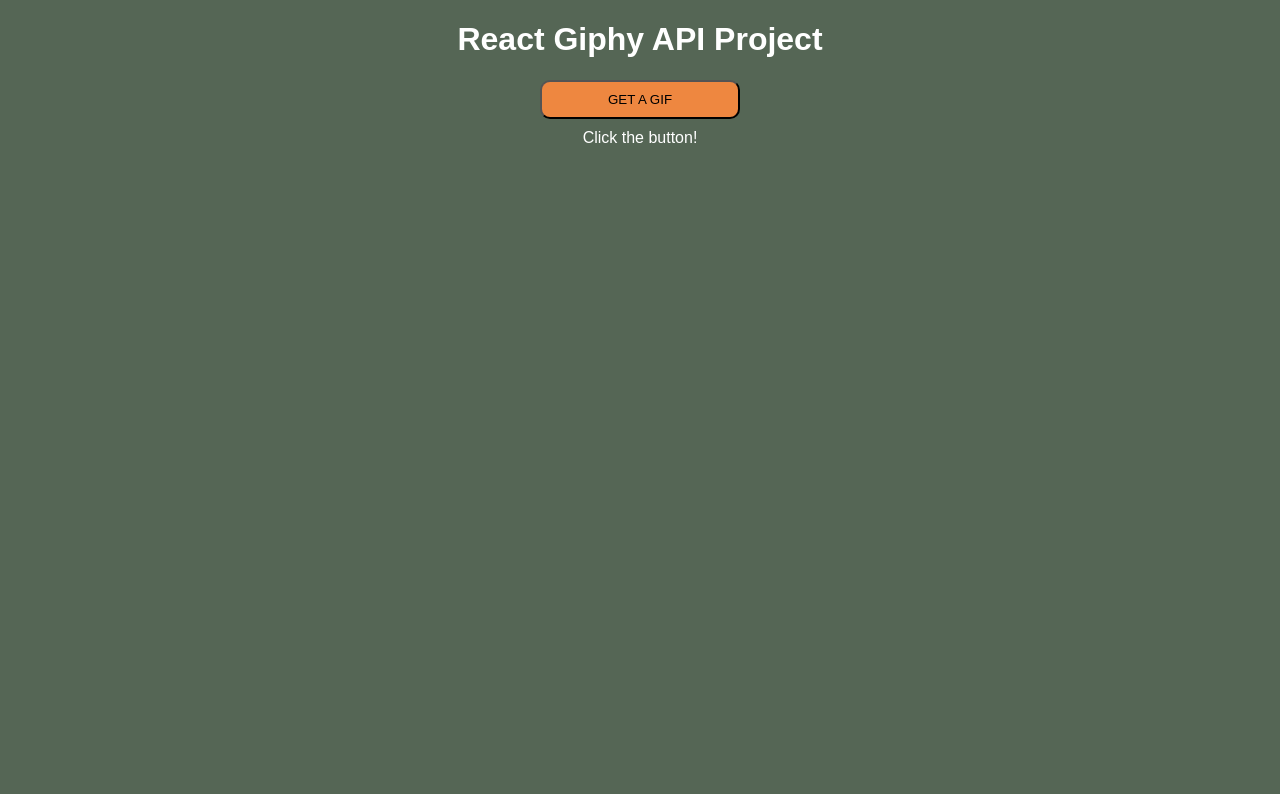
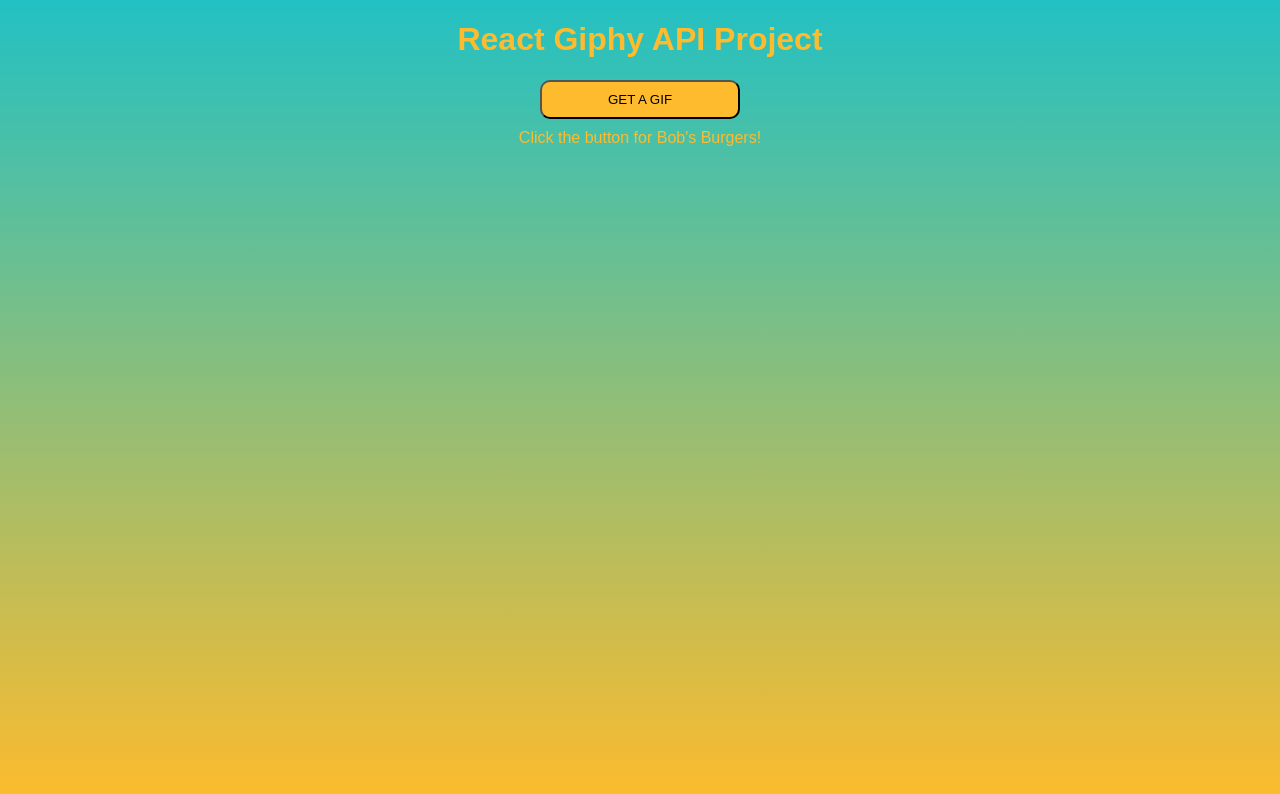
Before and after one commit to AreteCore/react-giphy-api, a React (Create React App) app: page / in a window 1280 px wide. Shown: the top 794 px of the page. Built offline with nearby package versions, Linux system fonts and the light colour scheme; no server answers.

Commit message:
bobs burgers

```diff
--- a/src/App.css
+++ b/src/App.css
@@ -1,10 +1,12 @@
 .App {
   text-align: center;
-  color: white;
+  color: rgba(253,187,45,1);
   font-family: Arial, Helvetica, sans-serif
 }
 body {
-  background-color: #565;
+  /* background: rgb(34,193,195); */
+  background: linear-gradient(180deg, rgba(34,193,195,1) 0%, rgba(253,187,45,1) 100%);
+  height: 100vh;
 }
 
 .App-logo {
@@ -50,7 +52,7 @@
 }
 
 button {
-  background-color: rgb(238,135,64);
+  background-color: rgba(253,187,45,1);
   padding: 10px;
   border-radius: 10px;
   margin-bottom: 10px
--- a/src/App.js
+++ b/src/App.js
@@ -11,7 +11,7 @@
 
 async function handleClick() {
 let response = await fetch(
-`https://api.giphy.com/v1/gifs/random?api_key=${KEY}`
+`https://api.giphy.com/v1/gifs/random?api_key=${KEY}&tag=bobs+burgers&rating=r`
 )
 response = await response.json()
 // console.log(response)
--- a/src/components/Display.jsx
+++ b/src/components/Display.jsx
@@ -8,5 +8,5 @@
 
         )
     }
-    else return "Click the button!"
+    else return "Click the button for Bob's Burgers!"
 }
```
